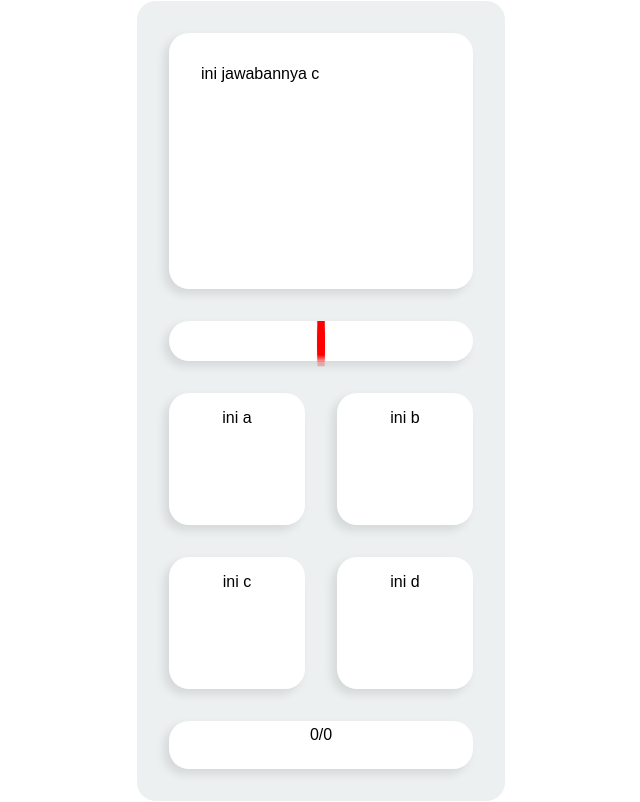
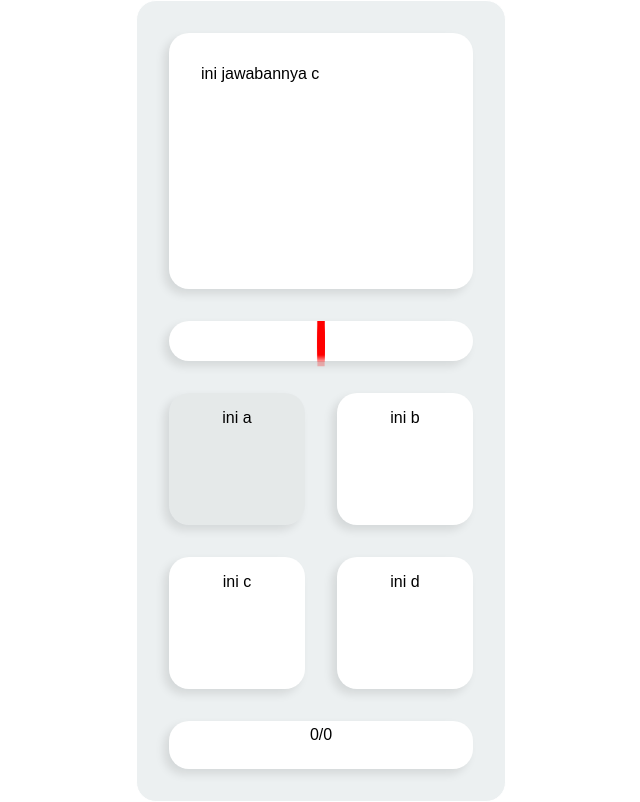
Before and after one commit to DhevaMargaPutra/tugas-quiz, a plain HTML site: page index.html in a window 1280 px wide. In both pictures the pointer is over the element "ini a". Shown: the whole page, without its empty margins (319-959 px from the left). Drawn offline with Linux system fonts and the light colour scheme; a web font is replaced by a local one.

Commit message:
logic quiz

```diff
--- a/style.css
+++ b/style.css
@@ -87,6 +87,10 @@ body {
   padding: 1rem;
 }
 
+.opsi:hover {
+  background-color: rgba(0, 0, 0, 0.03);
+}
+
 .a {
   /* background-color: red; */
   margin-right: 1rem;
```
